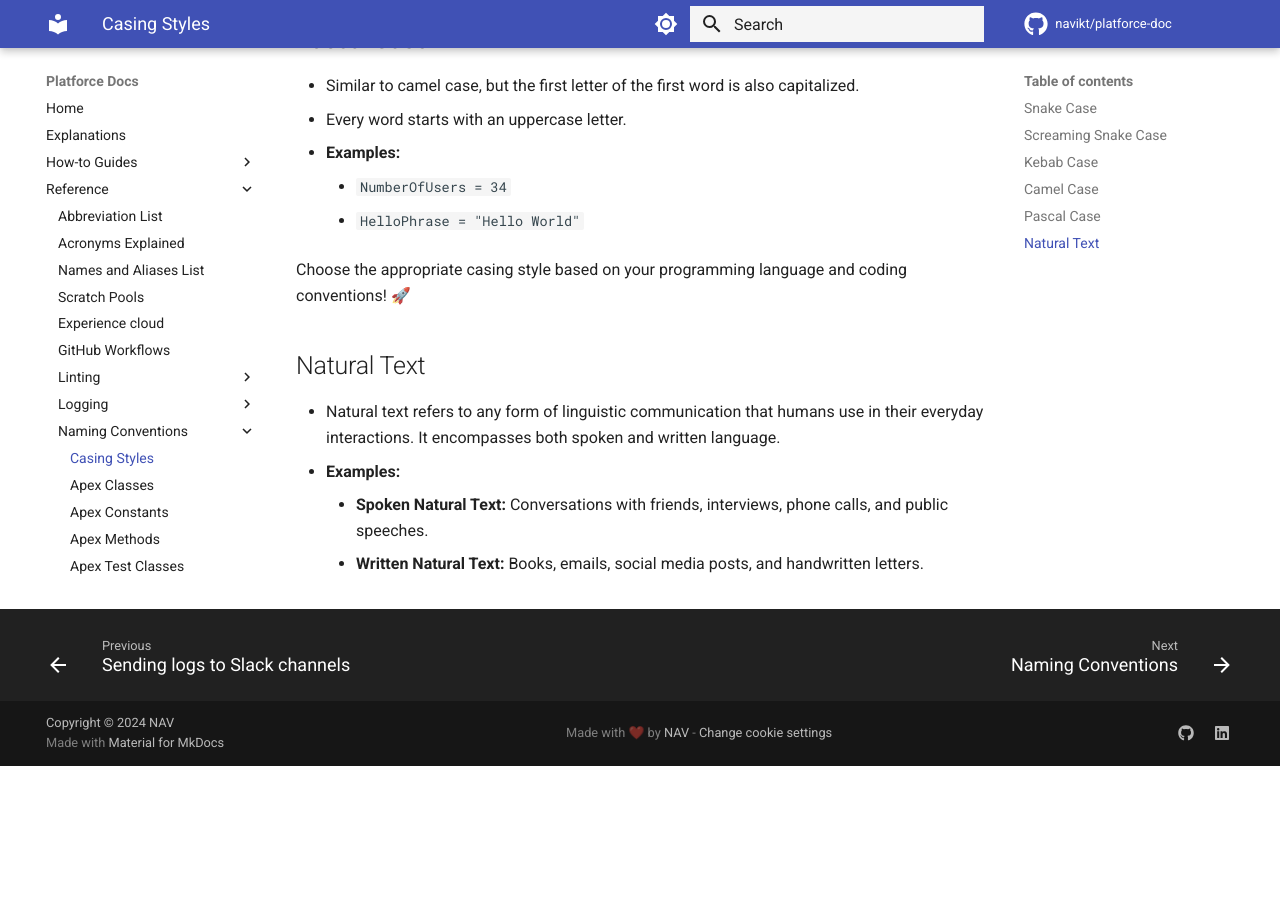
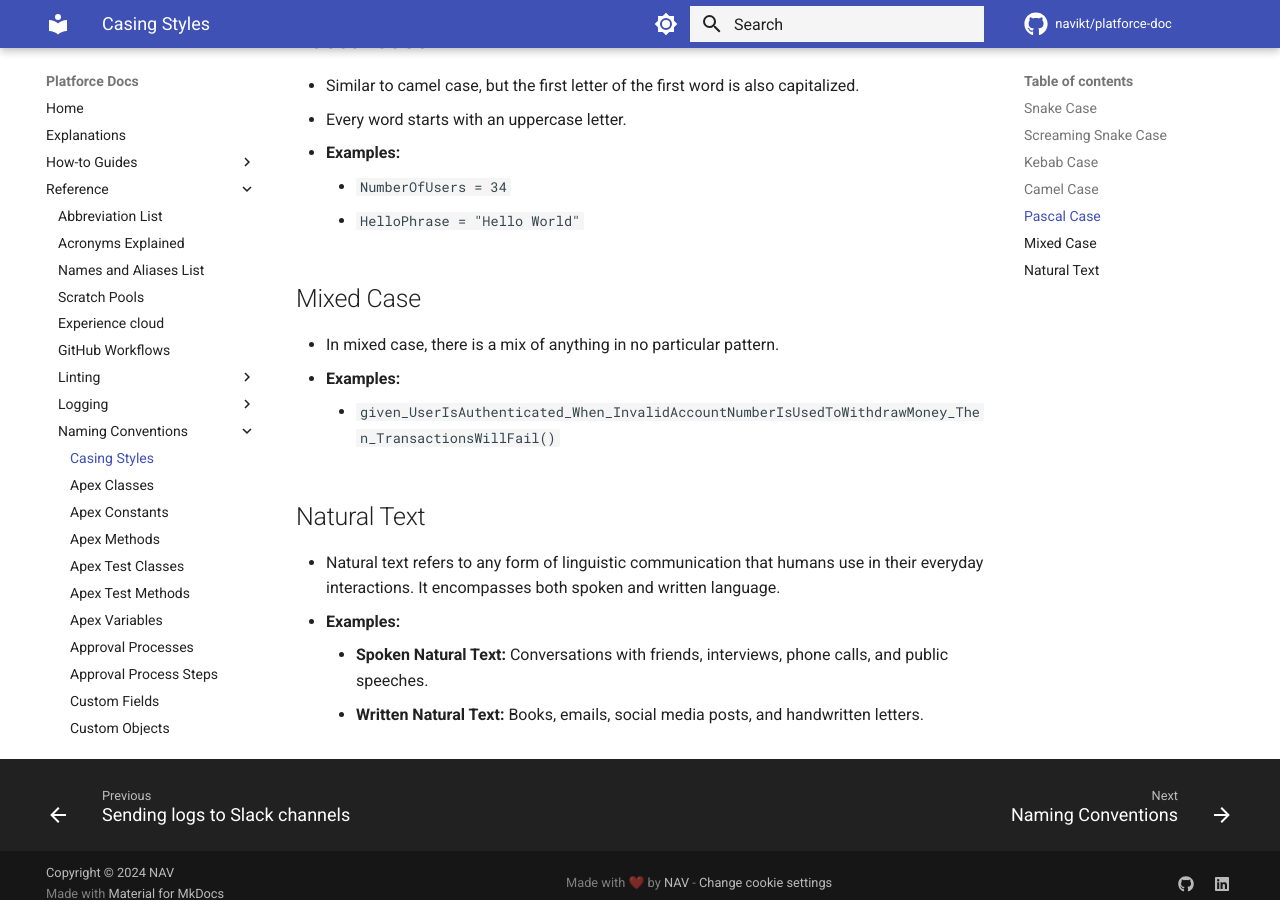
Before and after one commit to navikt/platforce-doc, an MkDocs documentation site: the page built from docs/reference/naming-conventions/casing-styles.md, in a window 1280 px wide and 900 px high, scrolled down 1358 px. Built offline with MkDocs 1.6.1 and Material for MkDocs 9.7.7, drawn with Linux system fonts in a browser that asks for light colours; comment, search, counter and statistics services are not loaded; before the commit the page ends 2124 px from its top, so only the background shows below that.

Commit message:
Added Test Method convention and small fixes.

````diff
--- a/docs/reference/naming-conventions/casing-styles.md
+++ b/docs/reference/naming-conventions/casing-styles.md
@@ -8,8 +8,8 @@
 - All letters are in lowercase.
 - **Examples:**
 
-    - `number_of_users = 34`
-    - `hello_phrase = "Hello World"`
+    - ```number_of_users = 34```
+    - ```hello_phrase = "Hello World"```
 
 ## Screaming Snake Case
 
@@ -17,8 +17,8 @@
 - Also known as the "screaming snake case."
 - **Examples:**
 
-    - `NUMBER_OF_USERS = 34`
-    - `HELLO_PHRASE = "Hello World"`
+    - ```NUMBER_OF_USERS = 34```
+    - ```HELLO_PHRASE = "Hello World"```
 
 ## Kebab Case
 
@@ -27,8 +27,8 @@
 - Kebab case is a human-readable way to combine multiple words into a single identifier.
 - **Examples:**
 
-    - `number-of-users = 34`
-    - `hello-phrase = "Hello World"`
+    - ```number-of-users = 34```
+    - ```hello-phrase = "Hello World"```
 
 ## Camel Case
 
@@ -36,8 +36,8 @@
 - Each subsequent word begins with an uppercase letter.
 - **Examples:**
 
-    - `numberOfUsers = 34`
-    - `helloPhrase = "Hello World"`
+    - ```numberOfUsers = 34```
+    - ```helloPhrase = "Hello World"```
 
 ## Pascal Case
 
@@ -45,10 +45,14 @@
 - Every word starts with an uppercase letter.
 - **Examples:**
 
-    - `NumberOfUsers = 34`
-    - `HelloPhrase = "Hello World"`
+    - ```NumberOfUsers = 34```
+    - ```HelloPhrase = "Hello World"```
 
-Choose the appropriate casing style based on your programming language and coding conventions! 🚀
+## Mixed Case
+
+- In mixed case, there is a mix of anything in no particular pattern.
+- **Examples:**
+    - ```given_UserIsAuthenticated_When_InvalidAccountNumberIsUsedToWithdrawMoney_Then_TransactionsWillFail()```
 
 ## Natural Text
 
````
Also changed, not shown: docs/reference/naming-conventions/apex_test_class.md (+5 -4 lines), docs/reference/naming-conventions/apex_test_method.md (added, +69 -0 lines).
